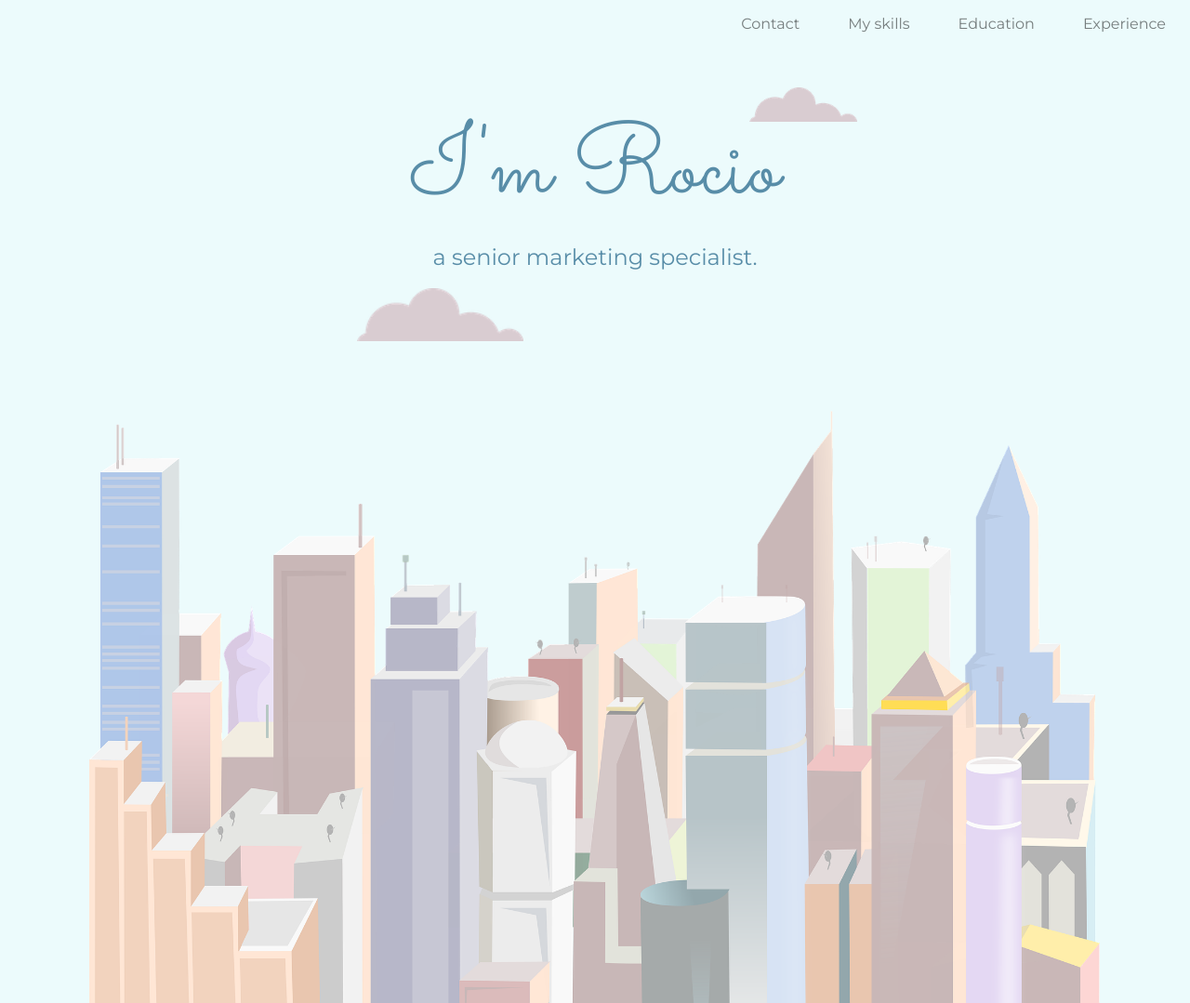
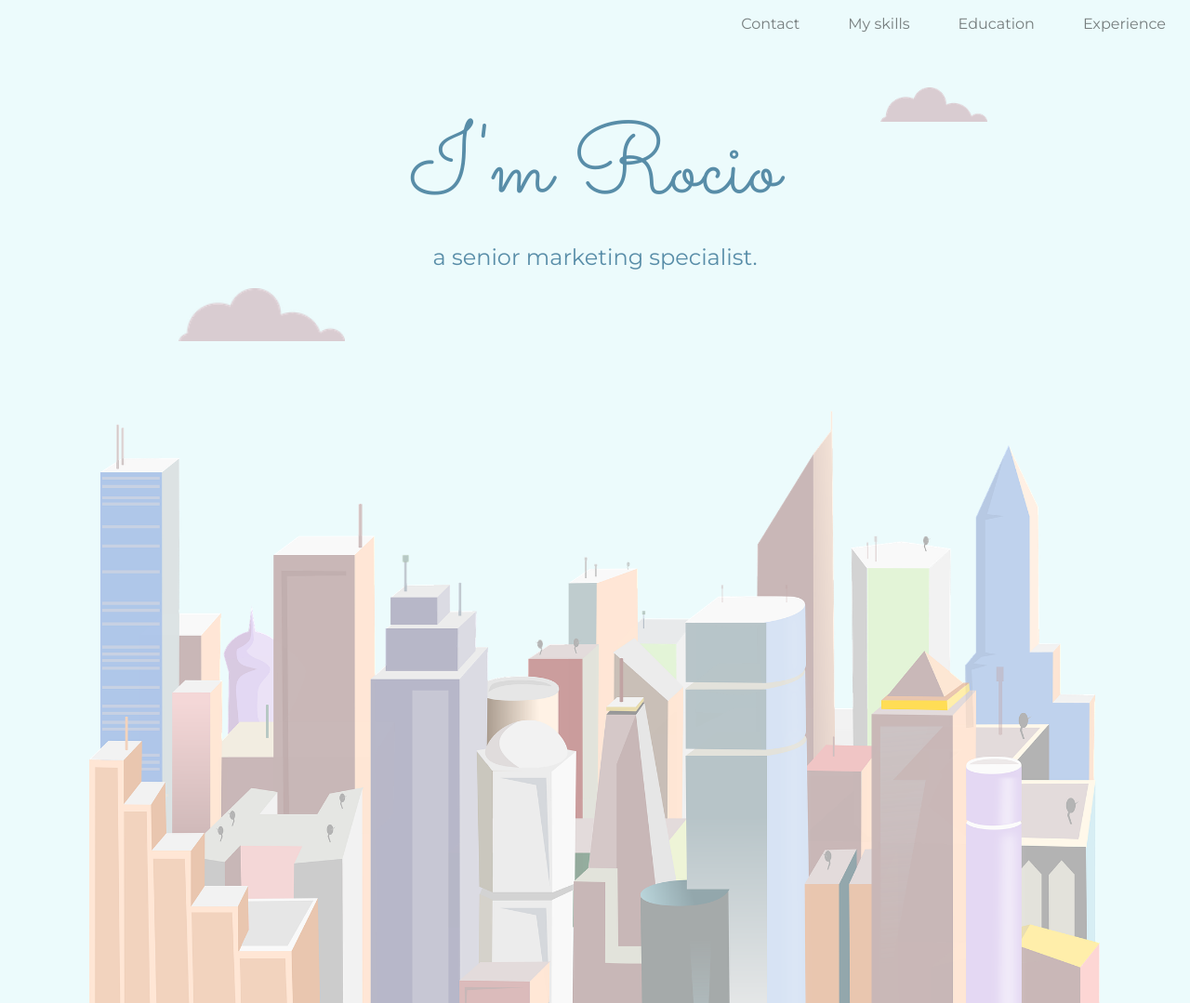
Before and after one commit to rocioliz/mysite, a plain HTML site: page index.html in a window 1280 px wide. Shown: the top 1079 px of the page at 93% size. Drawn offline with nearby package versions, Linux system fonts and the light colour scheme.

Commit message:
Update styles.css

```diff
--- a/css/styles.css
+++ b/css/styles.css
@@ -108,7 +108,7 @@ img {
 
 .top-cloud {
   position: absolute;
-  right: 25%;
+  right: 14%;
   top: 7%;
   width: 15%;
   padding: 3% 3%;
@@ -126,7 +126,7 @@ img {
 
 .bottom-cloud {
   position: absolute;
-  left: 30%;
+  left: 15%;
   width: 14%;
 }
 
```
